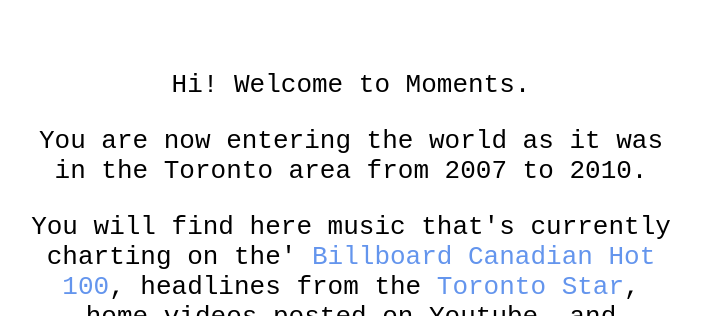
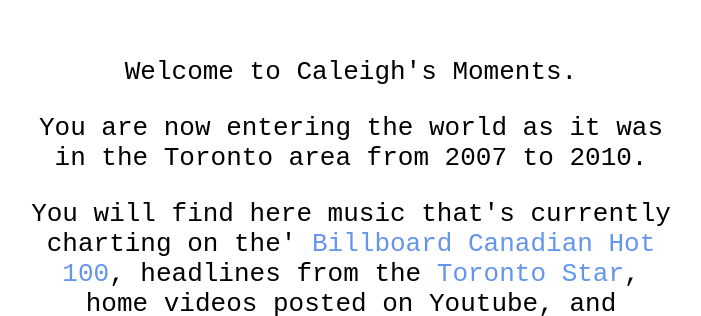
Before and after one commit to CCaleighC/Moments, a plain HTML site: page index.html in a window 1280 px wide. Shown: the part 127-443 px from the top of the page, without its empty margins (289-990 px from the left). Drawn offline with Linux system fonts and the light colour scheme.

Commit message:
Updated Index File
updated index file to add my name basically.

```diff
--- a/index.html
+++ b/index.html
@@ -7,7 +7,7 @@
 
 <main>
 <p>
-  Hi! Welcome to Moments.
+  Welcome to Caleigh's Moments.
 </p>
 
 <p>
@@ -24,6 +24,10 @@
 <h1>
   <a href="0701.html">Enter</a>
 </h1>
+
+<p>
+
+</p>
 </main>
 
 </html>
```
